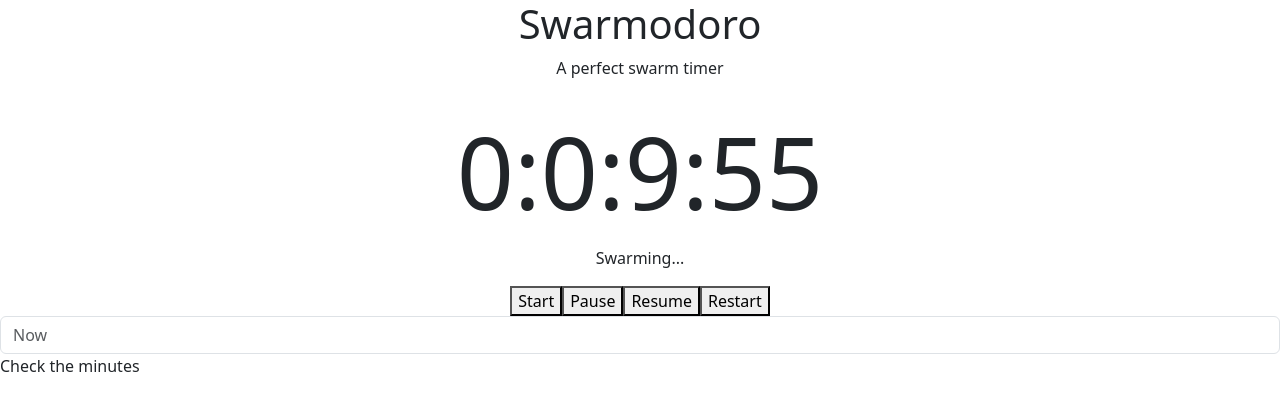
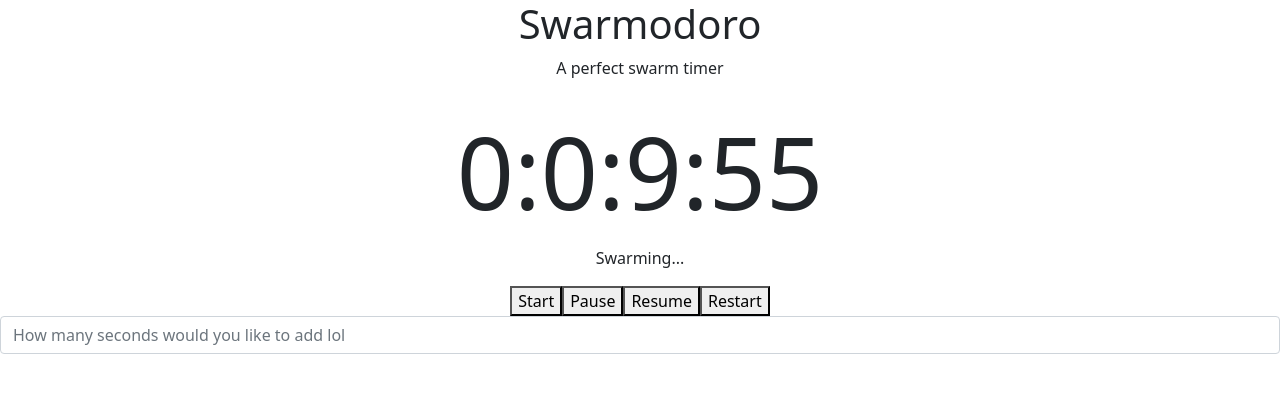
Before and after one commit to 397-f21/swarmodoro, a React (Create React App) app: page / in a window 1280 px wide. Shown: the top 410 px of the page. Built offline with nearby package versions, Linux system fonts and the light colour scheme.

Commit message:
can change time now
gotta hit "Restart Button". no input validation

```diff
--- a/package.json
+++ b/package.json
@@ -6,9 +6,11 @@
     "@testing-library/jest-dom": "^5.15.0",
     "@testing-library/react": "^11.2.7",
     "@testing-library/user-event": "^12.8.3",
+    "bootstrap": "^5.1.3",
     "react": "^17.0.2",
     "react-dom": "^17.0.2",
     "react-scripts": "4.0.3",
+    "react-timer-hook": "^3.0.5",
     "web-vitals": "^1.1.2"
   },
   "scripts": {
--- a/src/App.js
+++ b/src/App.js
@@ -1,8 +1,8 @@
 import 'bootstrap/dist/css/bootstrap.min.css';
-import React from 'react';
+import { React, useState } from 'react';
 import { useTimer } from 'react-timer-hook';
 
-function MyTimer({ expiryTimestamp }) {
+function MyTimer({ expiryTimestamp, secondsToAdd }) {
   const {
     seconds,
     minutes,
@@ -30,7 +30,7 @@ function MyTimer({ expiryTimestamp }) {
       <button onClick={() => {
         // Restarts to 5 minutes timer
         const time = new Date();
-        time.setSeconds(time.getSeconds() + 3);
+        time.setSeconds(time.getSeconds() + secondsToAdd);
         restart(time)
       }}>Restart</button>
     </div>
@@ -39,16 +39,20 @@ function MyTimer({ expiryTimestamp }) {
 
 const App = () => {
   const time = new Date();
+  const [secondsToAdd, setSecondsToAdd] = useState(0);
   time.setSeconds(time.getSeconds() + 600); // 10 minutes timer
   return (
     <>
       <div>
-        <MyTimer expiryTimestamp={time} />
+        <MyTimer expiryTimestamp={time} secondsToAdd={secondsToAdd} />
       </div>
 
       <div class="md-form">
-        <input type="text" id="manual-operations-input" class="form-control" placeholder="Now"/>
-        <label for="form1" class ="">Check the minutes</label>
+        <input type="text" id="manual-operations-input" class="form-control" placeholder="How many seconds would you like to add lol"
+          onChange={ (e) => {
+            setSecondsToAdd(parseInt(e.target.value))
+          }}/>
+        <label for="form1" class =""></label>
       </div>
 
     </>
```
Also changed, not shown: 1 other file (tests, documents, lock files or other folders).
